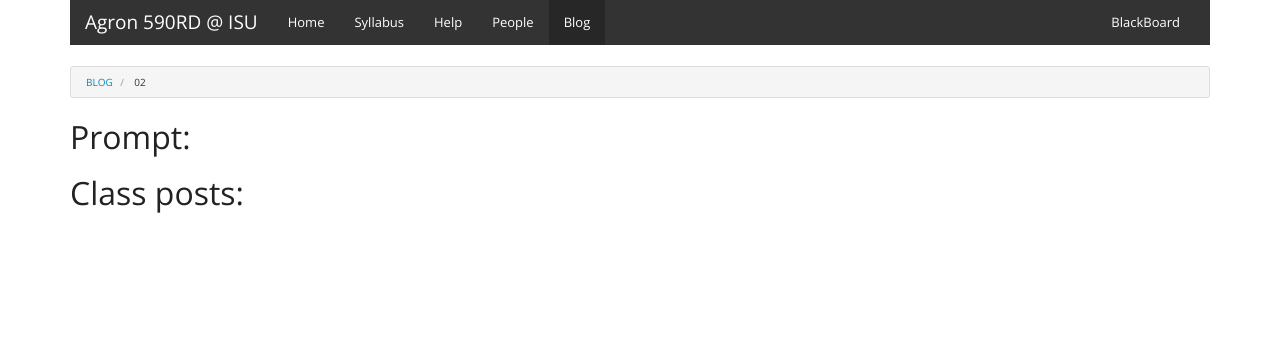
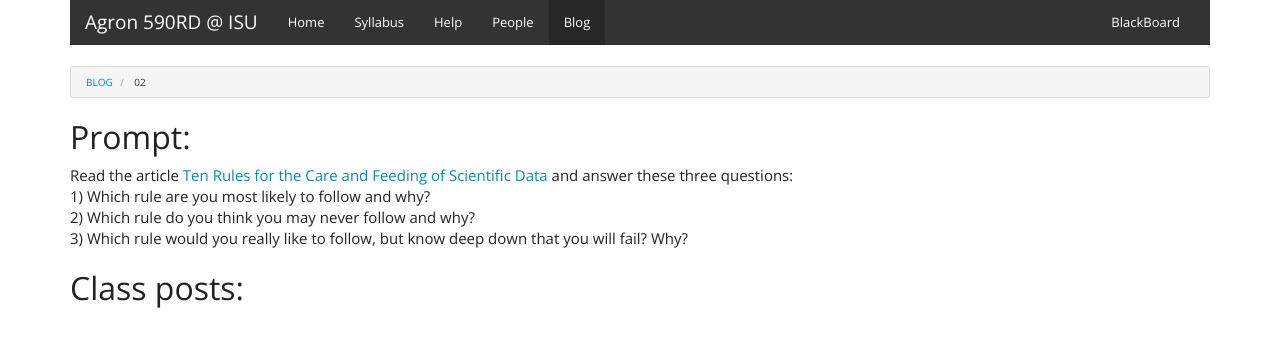
Before and after one commit to agron590-ISU/agron590-ISU.github.io, a Jekyll site: the page built from _topics/02.md, in a window 1280 px wide. Shown: the top 347 px of the page. Built offline with Jekyll 4.4.1, drawn with Linux system fonts in a browser that asks for light colours.

Commit message:
add prompt to topic 2

```diff
--- a/_topics/02.md
+++ b/_topics/02.md
@@ -8,6 +8,10 @@ root: ../../
 
 ## Prompt:
 
+Read the article [Ten Rules for the Care and Feeding of Scientific Data](http://journals.plos.org/ploscompbiol/article?id=10.1371/journal.pcbi.1003542) and answer these three questions:
+1) Which rule are you most likely to follow and why?
+2) Which rule do you think you may never follow and why?
+3) Which rule would you really like to follow, but know deep down that you will fail? Why?
 
 
 {% assign num_posts = site.blog | size %}
```
